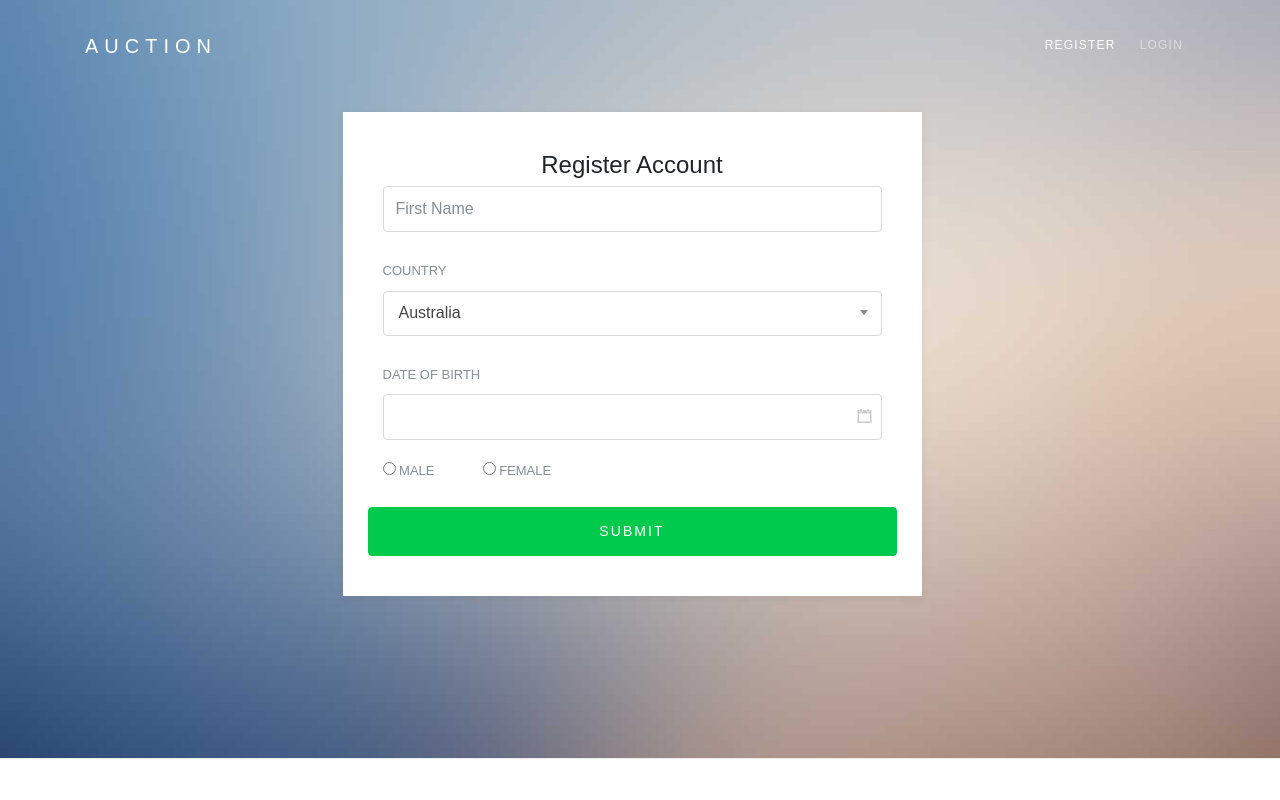
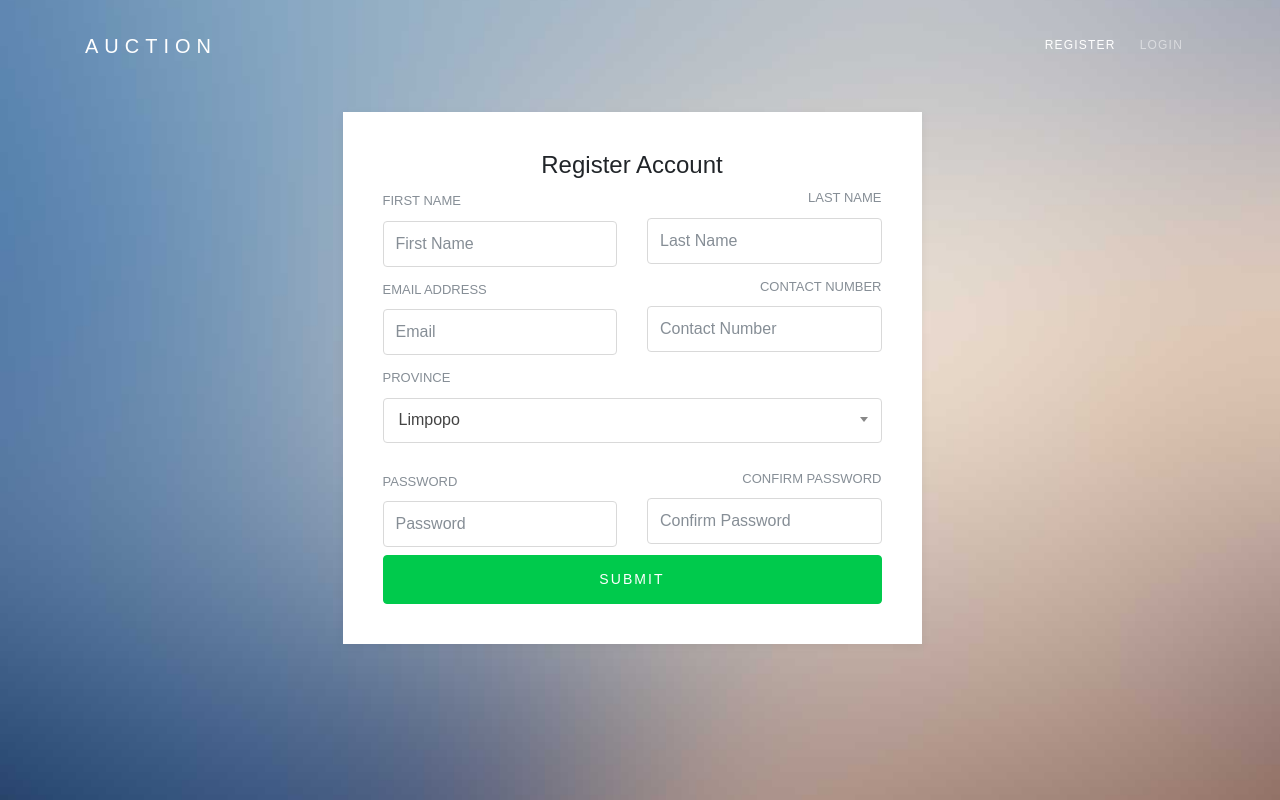
Before and after one commit to tkhoza/Kasi-dealers, an Angular app: page /register in a window 1280 px wide. Shown: the top 800 px of the page. Built offline with nearby package versions, Linux system fonts and the light colour scheme.

Commit message:
Modifed the register page

```diff
--- /dev/null
+++ b/src/app/app-service.service.ts
@@ -0,0 +1,11 @@
+import { Injectable } from '@angular/core';
+
+@Injectable({
+  providedIn: 'root'
+})
+export class AppServiceService {
+
+  constructor() { }
+
+
+}
--- a/src/app/app.component.ts
+++ b/src/app/app.component.ts
@@ -1,4 +1,5 @@
 import { Component } from '@angular/core';
+import { AppServiceService } from './app-service.service'
 
 @Component({
   selector: 'app-root',
@@ -7,4 +8,5 @@ import { Component } from '@angular/core';
 })
 export class AppComponent {
   title = 'Accommodation';
+  constructor(private appService: AppServiceService){}
 }
--- a/src/app/register/register.component.html
+++ b/src/app/register/register.component.html
@@ -3,48 +3,85 @@
     <div class="col-md-6">
       <div class="container">
             <div class="row align-items-center" style="padding-right: 1em;">
-
               <div class="col-md-12">
                 <form action="#" class="probootstrap-form">
                     <h4 class="text-center">Register Account</h4>
+                    <div class="row">
+                      <div class="col-md-6">
                           <div class="form-group">
+                              <label for="id_label_single">First Name</label>
                               <label for="Name" class="mr-5" style="width: 100%;">
-                          <input type="text" id="name" name="Name" class="form-control" placeholder="First Name" style="width: 100%;">
+                                <input type="text" id="name" name="Name" class="form-control" placeholder="First Name" style="width: 100%;" required>
                               </label>
                           </div>
+                      </div>
+                      <div class="col-md-6">
                           <div class="form-group">
-                        <label for="id_label_single">Country</label>
+                              <label for="id_label_single" style="float:right;">Last Name</label>
+                              <label for="Name" class="mr-5" style="width: 100%;">
+                                <input type="text" id="surname" name="surname" class="form-control" placeholder="Last Name" style="width: 100%;" required>
+                              </label>
+                          </div>
+                        </div>
+                    </div>
+                    <div class="row">
+                      <div class="col-md-6">
+                          <div class="form-group">
+                              <label for="id_label_single">Email Address</label>
+                              <label for="Name" class="mr-5" style="width: 100%;">
+                                <input type="email" id="email" name="email" class="form-control" placeholder="Email" style="width: 100%;" required>
+                              </label>
+                          </div>
+                      </div>
+                      <div class="col-md-6">
+                          <div class="form-group">
+                              <label for="id_label_single" style="float:right;">Contact Number</label>
+                              <label for="Name" class="mr-5" style="width: 100%;">
+                                <input type="tel" id="phone" name="phone" class="form-control" placeholder="Contact Number" style="width: 100%;" required>
+                              </label>
+                          </div>
+                        </div>
+                    </div>
+                    <div class="form-group">
+                        <label for="id_label_single">Province</label>
                         <label for="id_label_single" style="width: 100%;">
-                          <select class="js-example-basic-single js-states form-control" id="id_label_single" style="width: 100%;">
-                            <option value="Australia">Australia</option>
-                            <option value="Japan">Japan</option>
-                            <option value="United States">United States</option>
-                            <option value="Brazil">Brazil</option>
-                            <option value="China">China</option>
-                            <option value="Israel">Israel</option>
-                            <option value="Philippines">Philippines</option>
-                            <option value="Malaysia">Malaysia</option>
-                            <option value="Canada">Canada</option>
-                            <option value="Chile">Chile</option>
-                            <option value="Chile">Zimbabwe</option>
+                          <select name = "province" class="js-example-basic-single js-states form-control" id="id_label_single" style="width: 100%;" required>
+                            <option value="Limpopo">Limpopo</option>
+                            <option value="Free State">Free State</option>
+                            <option value="Gauteng">Gauteng</option>
+                            <option value="Eastern Cape">Eastern Cape</option>
+                            <option value="Kwazulu">Eastern Cape</option>
+                            <option value="Northen Cape">Northen Cape</option>
+                            <option value="North West">North West</option>
+                            <option value="Mpumalanga">Mpumalanga</option>
+                            <option value="Western Cape">Western Cape</option>
                           </select>
                         </label>
                     </div>
+                    <div class="row">
+                        <div class="col-md-6">
                             <div class="form-group">
-                        <label for="probootstrap-date-departure">Date Of Birth</label>
-                        <div class="probootstrap-date-wrap">
-                          <span class="icon ion-calendar"></span>
-                          <input type="text" id="probootstrap-date-departure" class="form-control" placeholder="">
+                                <label for="id_label_single">Password</label>
+                                <label for="Name" class="mr-5" style="width: 100%;">
+                                  <input type="password" id="password" name="password" class="form-control" placeholder="Password" style="width: 100%;" required>
+                                </label>
                             </div>
                         </div>
+                        <div class="col-md-6">
                             <div class="form-group">
-                        <label for="Male" class="mr-5"><input type="radio" id="Male" name="Gender">  Male</label>
-                        <label for="Female"><input type="radio" id="Female" name="Gender">  Female</label>
+                                <label for="id_label_single" style="float:right;">Confirm Password</label>
+                                <label for="Name" class="mr-5" style="width: 100%;">
+                                  <input type="password" id="password2" name="password2" class="form-control" placeholder="Confirm Password" style="width: 100%;" required>
+                                </label>
+                            </div>
+                          </div>
+                      </div>
+                    <div class="row">
+                        <div class="col-md-12">
+                            <input type="submit" value="Submit" class="btn btn-primary btn-block">
+                        </div>
                     </div>
 
-                    <div class="row">
-                        <input type="submit" value="Submit" class="btn btn-primary btn-block">
-                  </div>
                 </form>
               </div>
             </div>
```
Also changed, not shown: 1 other file (tests, documents, lock files or other folders). Lines whose indentation alone changed are shown as unchanged.
